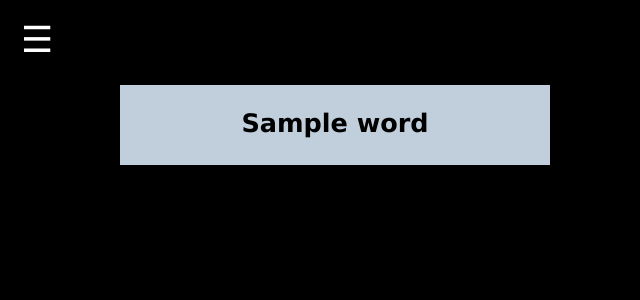
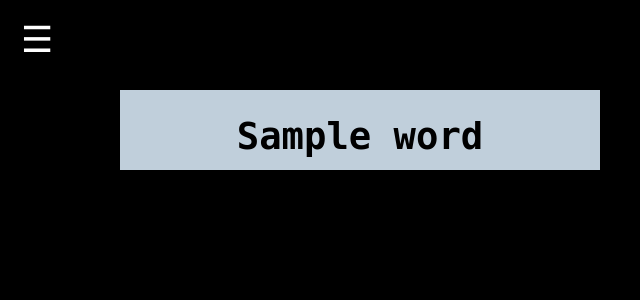
Before and after one commit to RealRadOne/Kandle-For-Kindle, a Java web app: page /Kandle/web/wordlistview.jsp in a window 1280 px wide. Shown: the top 300 px of the page, without its empty margins (0-640 px from the left). Run offline with Tomcat 11, a stand-in JSP engine, Linux system fonts and the light colour scheme; tables that the repository leaves empty or names only in its code hold one stand-in row (values such as "Sample post"); the template is opened without the code that fills it: most values are stand-ins (such as "Sample title", 1, 10 or a date in 2020).

Commit message:
Update wordlistview.jsp

```diff
--- a/web/Kandle/web/wordlistview.jsp
+++ b/web/Kandle/web/wordlistview.jsp
@@ -35,12 +35,12 @@ body {
 	}
 	.flip-card {
 	  background-color: transparent;
-  width: 430px;
+	  width: 480px;
 	  height: 80px;
 	  perspective: 1000px;
 	  display: inline-block;
-  margin-top: 15px;
-  margin-bottom: 15px;
+	  margin-top: 20px;
+	  margin-bottom: 20px;
 	  margin-right: 35px;
 	  margin-left: 70px;
 	}
@@ -60,6 +60,8 @@ body {
 	}
 
 	.flip-card-front, .flip-card-back {
+  text-align: center;
+  vertical-align: middle;
 	  position: absolute;
 	  width: 100%;
 	  height: 100%;
@@ -67,7 +69,7 @@ body {
 	}
 
 	.flip-card-front {
-  font-size: 170%;
+	  font-size: 120%;
 	  font-weight: bold;
 
 	  color: black;
@@ -76,7 +78,7 @@ body {
 	}
 
 	.flip-card-back {
-  font-size: 130%;
+	  font-size: 100%;
 	  font-weight: lighter;
 	  background-color: #a7b0bc;
 	  color: black;
@@ -86,15 +88,117 @@ body {
 	}
 	.text1{
 	  margin-top: 9px;
+  word-wrap: break-word;
+  font-family: monospace;
 }
+	.text1[data-len="16"]{
+	  font-size: calc(2vw * 1);
+	}
+	.text1[data-len="15"]{
+	  font-size: calc(2vw * 16/15);
+	}
+	.text1[data-len="14"]{
+	  font-size: calc(2vw * 16/14);
+	}
+	.text1[data-len="13"]{
+	  font-size: calc(2vw * 16/13);
+	}
+	.text1[data-len="12"]{
+	  font-size: calc(2vw * 16/12);
+	}
+	.text1[data-len="11"]{
+	  font-size: calc(2vw * 16/11);
+	}
+	.text1[data-len="10"]{
+	  font-size: calc(2vw * 16/10);
+	}
+	.text1[data-len="9"]{
+	  font-size: calc(2vw * 16/9);
+	}
+	.text1[data-len="8"]{
+	  font-size: calc(2vw * 16/8);
+	}
+	.text1[data-len="7"]{
+	  font-size: calc(2vw * 16/7);
+	}
+	.text1[data-len="6"]{
+	  font-size: calc(2vw * 16/6);
+	}
+	.text1[data-len="5"]{
+	  font-size: calc(2vw * 16/5);
+	}
+	.text1[data-len="4"]{
+	  font-size: calc(2vw * 16/4);
+	}
+	.text1[data-len="3"]{
+	  font-size: calc(2vw * 16/3);
+	}
+	.text1[data-len="2"]{
+	  font-size: calc(2vw * 16/2);
+	}
+	.text1[data-len="1"]{
+	  font-size: calc(2vw * 16);
+	}
+	.text2{
+	  margin-top: 0.5px;
+	  word-wrap: break-word;
+	  font-family: monospace;
+	}
+	.text2[data-len="16"]{
+	  font-size: calc(2vw * 1);
+	}
+	.text2[data-len="15"]{
+	  font-size: calc(2vw * 16/15);
+	}
+	.text2[data-len="14"]{
+	  font-size: calc(2vw * 16/14);
+	}
+	.text2[data-len="13"]{
+	  font-size: calc(2vw * 16/13);
+	}
+	.text2[data-len="12"]{
+	  font-size: calc(2vw * 16/12);
+	}
+	.text2[data-len="11"]{
+	  font-size: calc(2vw * 16/11);
+	}
+	.text2[data-len="10"]{
+	  font-size: calc(2vw * 16/10);
+	}
+	.text2[data-len="9"]{
+	  font-size: calc(2vw * 16/9);
+	}
+	.text2[data-len="8"]{
+	  font-size: calc(2vw * 16/8);
+	}
+	.text2[data-len="7"]{
+	  font-size: calc(2vw * 16/7);
+	}
+	.text2[data-len="6"]{
+	  font-size: calc(2vw * 16/6);
+	}
+	.text2[data-len="5"]{
+	  font-size: calc(2vw * 16/5);
+	}
+	.text2[data-len="4"]{
+	  font-size: calc(2vw * 16/4);
+	}
+	.text2[data-len="3"]{
+	  font-size: calc(2vw * 16/3);
+	}
+	.text2[data-len="2"]{
+	  font-size: calc(2vw * 16/2);
+	}
+	.text2[data-len="1"]{
+	  font-size: calc(2vw * 16);
+	}
+
                #f1{
    background-color: #c0cfdb;
 }
 #f2{
    background-color: #e8d3a9;
 }
-
-
 </style>
 <meta name="viewport" content="width=device-width, initial-scale=1">
 <link rel="stylesheet" href="https://www.w3schools.com/w3css/4/w3.css">
@@ -144,10 +248,10 @@ if(i<=2){
 <div class="flip-card">
   <div class="flip-card-inner" >
     <div class="flip-card-front" id="f1">
-        <p class="text1"><%//=ddd.getWord()%>${dictionary.word}</p>
+        <p class="text1" data-len=""><%//=ddd.getWord()%>${dictionary.word}</p>
     </div>
     <div class="flip-card-back">
-      <p class="text2"><%//=ddd.getMeaning()%>${dictionary.meaning}</p>
+      <p class="text2" data-len=""><%//=ddd.getMeaning()%>${dictionary.meaning}</p>
     </div>
   </div>
 </div>
@@ -158,10 +262,10 @@ else{
 <div class="flip-card">
   <div class="flip-card-inner">
     <div class="flip-card-front" id="f2">
-      <p class="text1"><%//=ddd.getWord()%>${dictionary.word}</p>
+      <p class="text1" data-len=""><%//=ddd.getWord()%>${dictionary.word}</p>
     </div>
     <div class="flip-card-back">
-      <p class="text2">${dictionary.meaning}</p>
+      <p class="text2" data-len="">${dictionary.meaning}</p>
     </div>
   </div>
 </div>
@@ -185,5 +289,17 @@ i=1;
 function w3_close() {
     document.getElementById("mySidebar").style.display = "none";
 }
+var els = document.getElementsByClassName("text1"),
+  l = els.length;
+for (var i = 0; i < l; i++) {
+  els[i].dataset.len = els[i].firstChild.nodeValue.length;
+  console.log(els[i].dataset.len);
+}
+var els = document.getElementsByClassName("text2"),
+  l = els.length;
+for (var i = 0; i < l; i++) {
+  els[i].dataset.len = els[i].firstChild.nodeValue.length;
+  console.log(els[i].dataset.len);
+}
 </script>
 </html>
```
Lines whose indentation alone changed are shown as unchanged.
